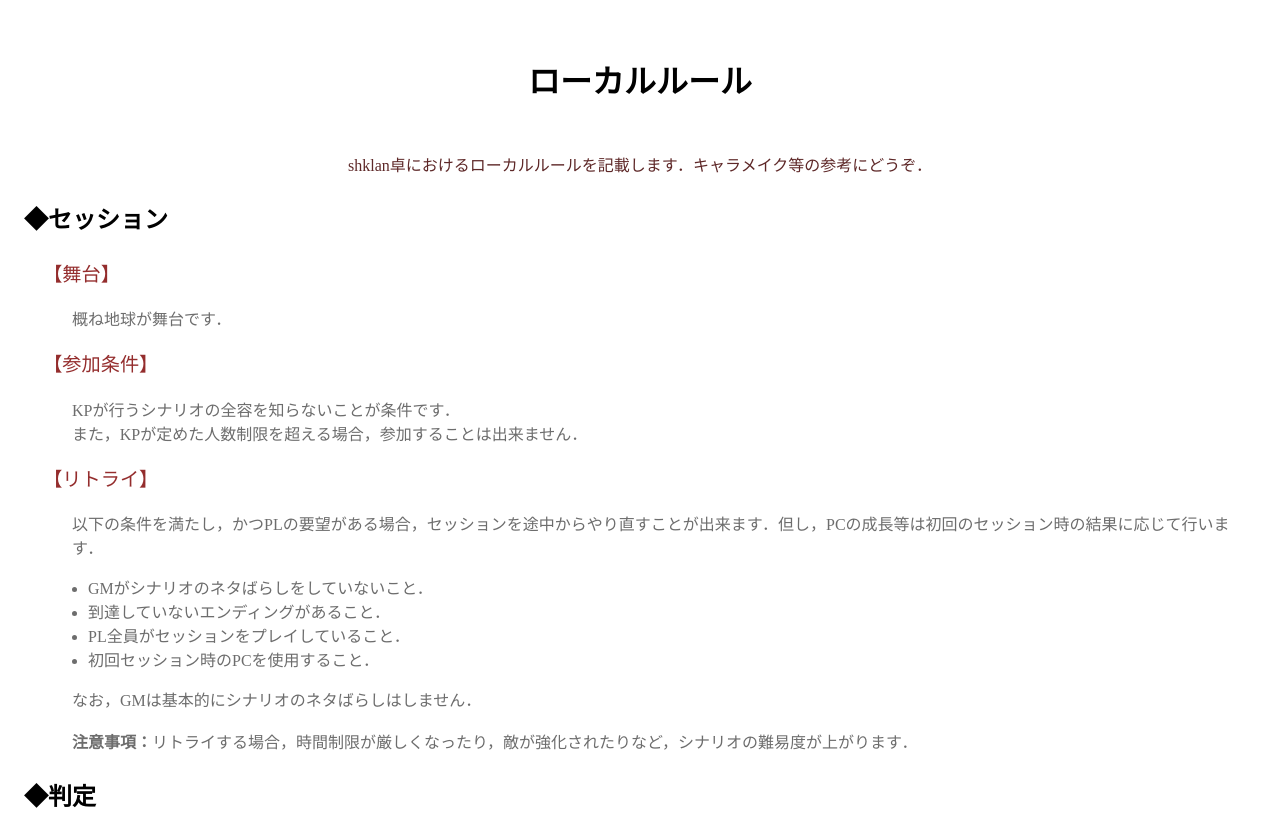
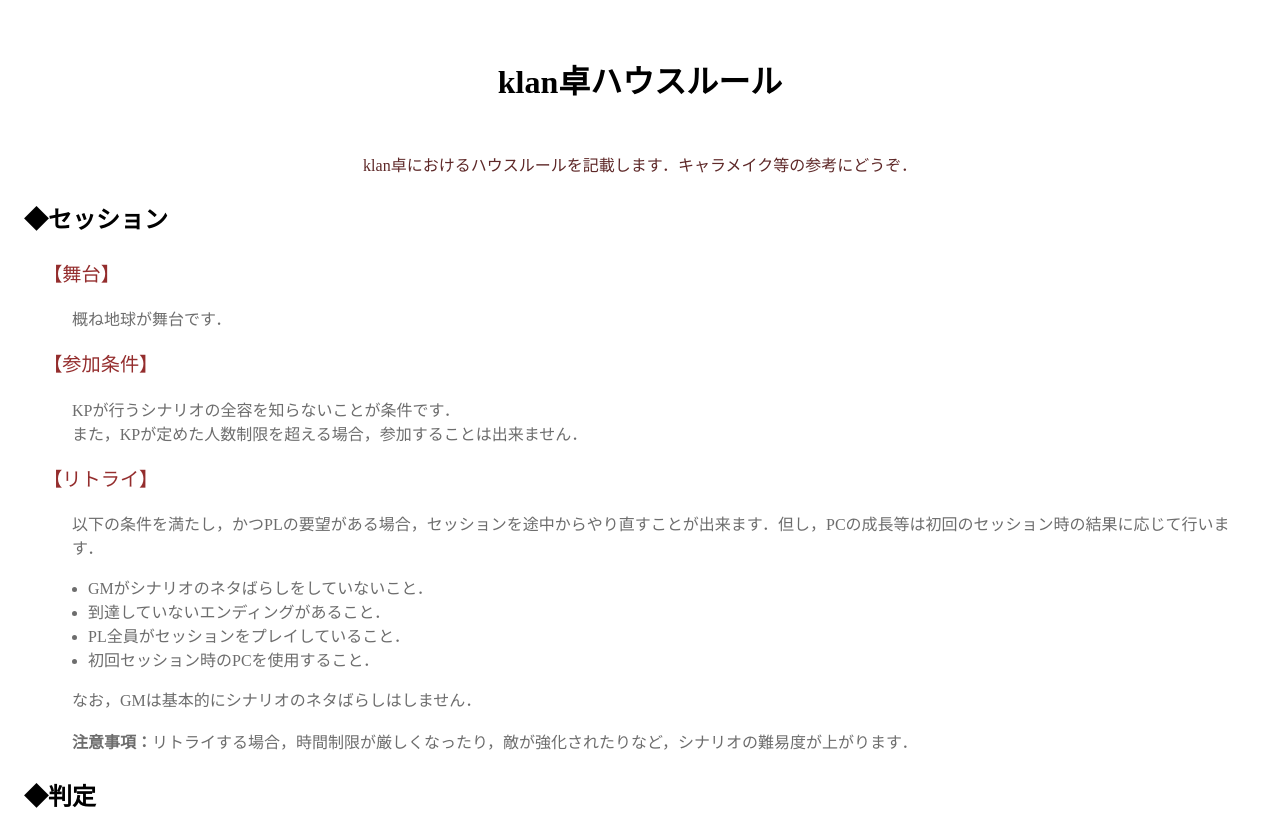
Before and after one commit to shklan/shklan.github.io, a plain HTML site: page trpg/rule.html in a window 1280 px wide. Shown: the top 815 px of the page. Drawn offline with Linux system fonts and the light colour scheme.

Commit message:
change description of the page

```diff
--- a/trpg/rule.html
+++ b/trpg/rule.html
@@ -19,11 +19,11 @@
     </head>
     <body>
         <p class="title">
-            ローカルルール
+            klan卓ハウスルール
         </p>
         <p class="intro">
             <br>
-            shklan卓におけるローカルルールを記載します．キャラメイク等の参考にどうぞ．
+            klan卓におけるハウスルールを記載します．キャラメイク等の参考にどうぞ．
         </p>
         <p class="section">◆セッション</p>
         <p class="subsection">【舞台】</p>
```
